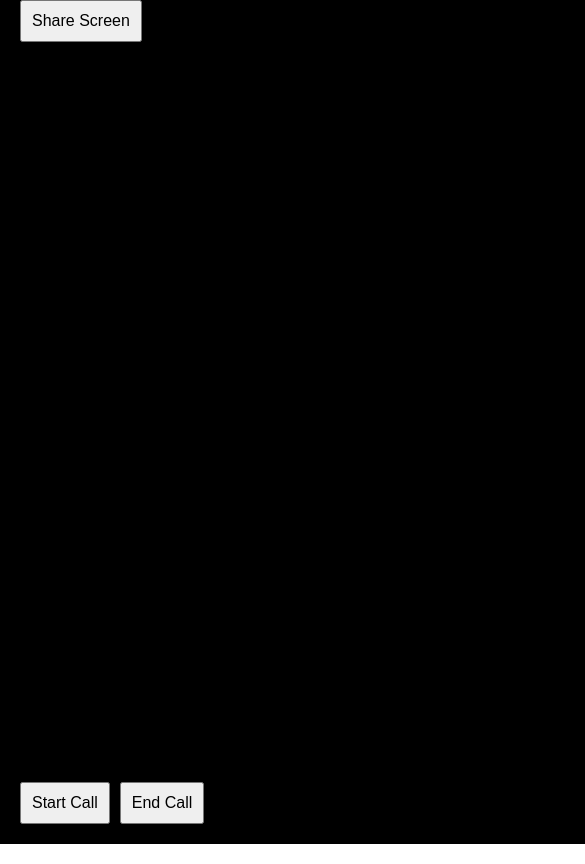
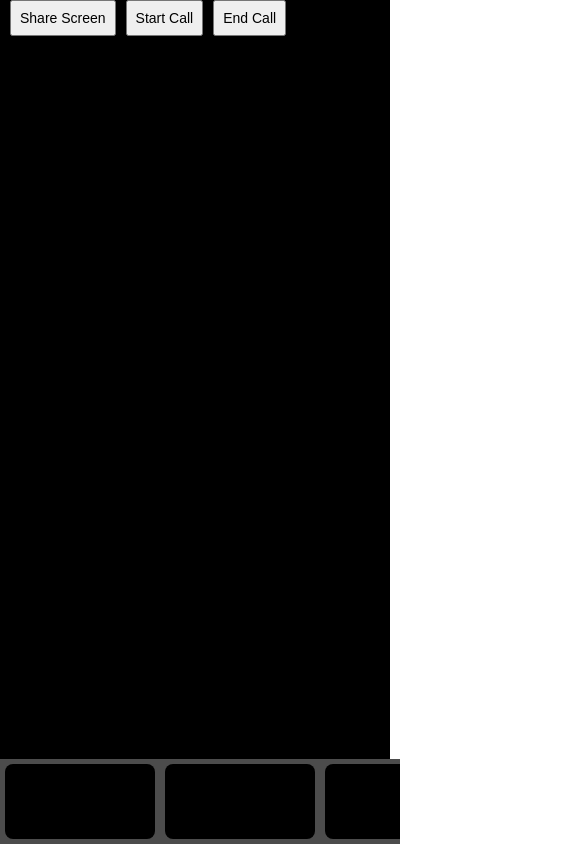
Before and after one commit to coachroebuck/nodejs-webrtc-live-video-streaming, a website: page public/index.html in a window 390 px wide. Shown: the top 864 px of the page, 585 px wide, since content can reach past the window. Drawn offline with nearby package versions, Linux system fonts and the light colour scheme; no server answers.

Commit message:
Improve the UI for viewing on phones

```diff
--- a/public/index.html
+++ b/public/index.html
@@ -10,11 +10,13 @@
   overflow: hidden;
   font-family: Arial, sans-serif;
 }
+
 /* Parent container that holds the remote video and the video container */
 .parentContainer {
   display: flex;
   height: 100vh;
   width: 100vw;
+  flex-direction: row; /* Default is side-by-side on larger screens */
 }
 
 /* Remote video will take the remaining space */
@@ -47,30 +49,66 @@
   object-fit: cover;
 }
 
+/* Button container at the top */
 .top-button-container {
   position: absolute;
+  overflow-x: auto; /* Horizontal scrolling for videos */
+  overflow-y: hidden; /* No vertical scrolling */
   top: 0px;
   left: 20px;
   display: flex;
   gap: 10px; /* Adds space between buttons */
 }
-      .button-container {
-        position: absolute;
-        bottom: 20px;
-        left: 20px;
-        display: flex;
-        gap: 10px; /* Adds space between buttons */
-      }
+
+/* Button styles */
 button {
   padding: 10px;
   font-size: 16px;
   z-index: 10;
 }
+
+/* Responsive design for mobile devices in portrait mode */
+@media (max-width: 768px) and (orientation: portrait) {
+  .parentContainer {
+    flex-direction: column; /* Stack the video container below the remote video */
+  }
+
+  .videoContainer {
+    width: 100%; /* Full width for the video container */
+    height: auto; /* Allow the height to adjust based on content */
+    flex-direction: row; /* Stack videos horizontally */
+    justify-content: flex-start;
+    align-items: center;
+    overflow-x: auto; /* Horizontal scrolling for videos */
+    overflow-y: hidden; /* No vertical scrolling */
+    padding: 5px;
+  }
+
+  .thumbnail {
+    width: 150px; /* Smaller width for thumbnails on mobile */
+    margin-bottom: 0; /* Remove bottom margin since videos are now horizontal */
+    margin-right: 10px; /* Add space between videos */
+  }
+
+  .top-button-container {
+    left: 10px; /* Adjust button positioning for smaller screens */
+    overflow-x: auto; /* Horizontal scrolling for videos */
+    overflow-y: hidden; /* No vertical scrolling */
+  }
+
+  button {
+    padding: 8px;
+    font-size: 14px; /* Slightly smaller buttons on mobile */
+  }
+}
+
     </style>
   </head>
   <body>
     <div class="top-button-container">
       <button id="shareScreen">Share Screen</button>
+      <button id="startCall">Start Call</button>
+      <button id="endCall">End Call</button>
     </div>
 
     <!-- Parent container holding the remote video and the video container -->
@@ -86,12 +124,6 @@
     </div>
   </div>
 
-
-    <div class="button-container">
-      <button id="startCall">Start Call</button>
-      <button id="endCall">End Call</button>
-    </div>
-
     <script src="/socket.io/socket.io.js"></script>
     <script src="app.js"></script>
   </body>
```
Lines whose indentation alone changed are shown as unchanged.
